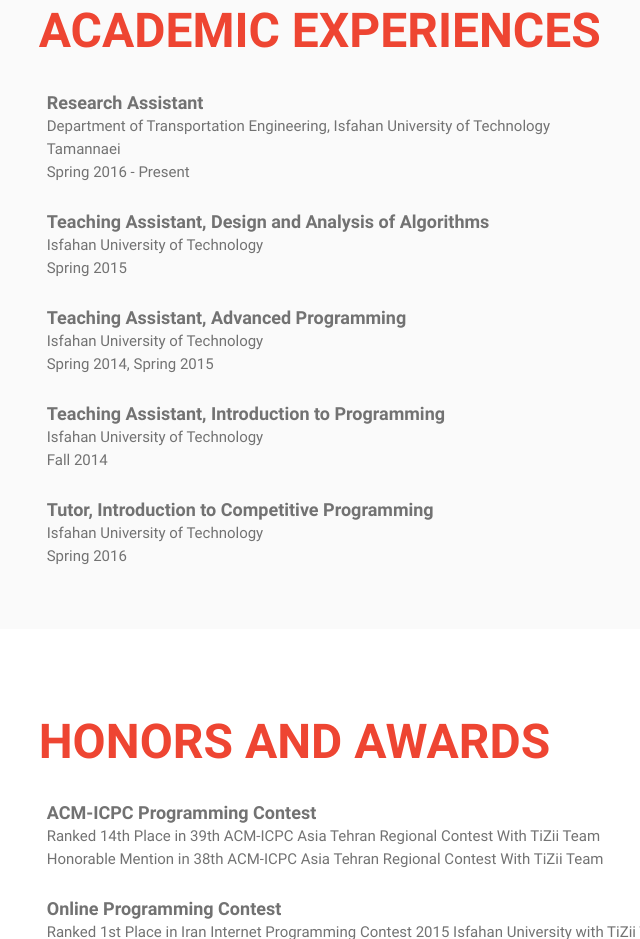
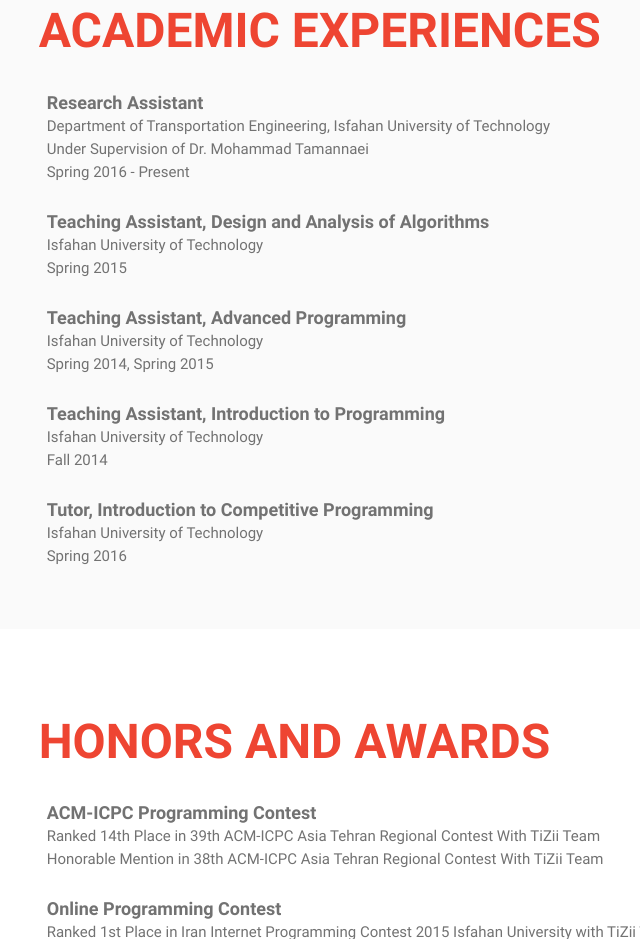
Before and after one commit to ImnIrdst/imnirdst.github.io, a plain HTML site: page index.html in a window 1280 px wide. Shown: the part 2100-3039 px from the top of the page, without its empty margins (67-707 px from the left). Drawn offline with Linux system fonts and the light colour scheme.

Commit message:
Minor Bug Fixes

```diff
--- a/index.html
+++ b/index.html
@@ -171,7 +171,7 @@
 							<div class="resume-card-element">
 								<p class="resume-card-element-title">Research Assistant</p>
 								<p class="resume-card-element-subtitle">Department of Transportation Engineering, Isfahan University of Technology</p>
-								<p class="resume-card-element-subtitle">Tamannaei</p>
+								<p class="resume-card-element-subtitle">Under Supervision of Dr. Mohammad Tamannaei</p>
 								<p class="resume-card-element-subtitle">Spring 2016 - Present</p>
 							</div>
 							<div class="resume-card-element">
```
